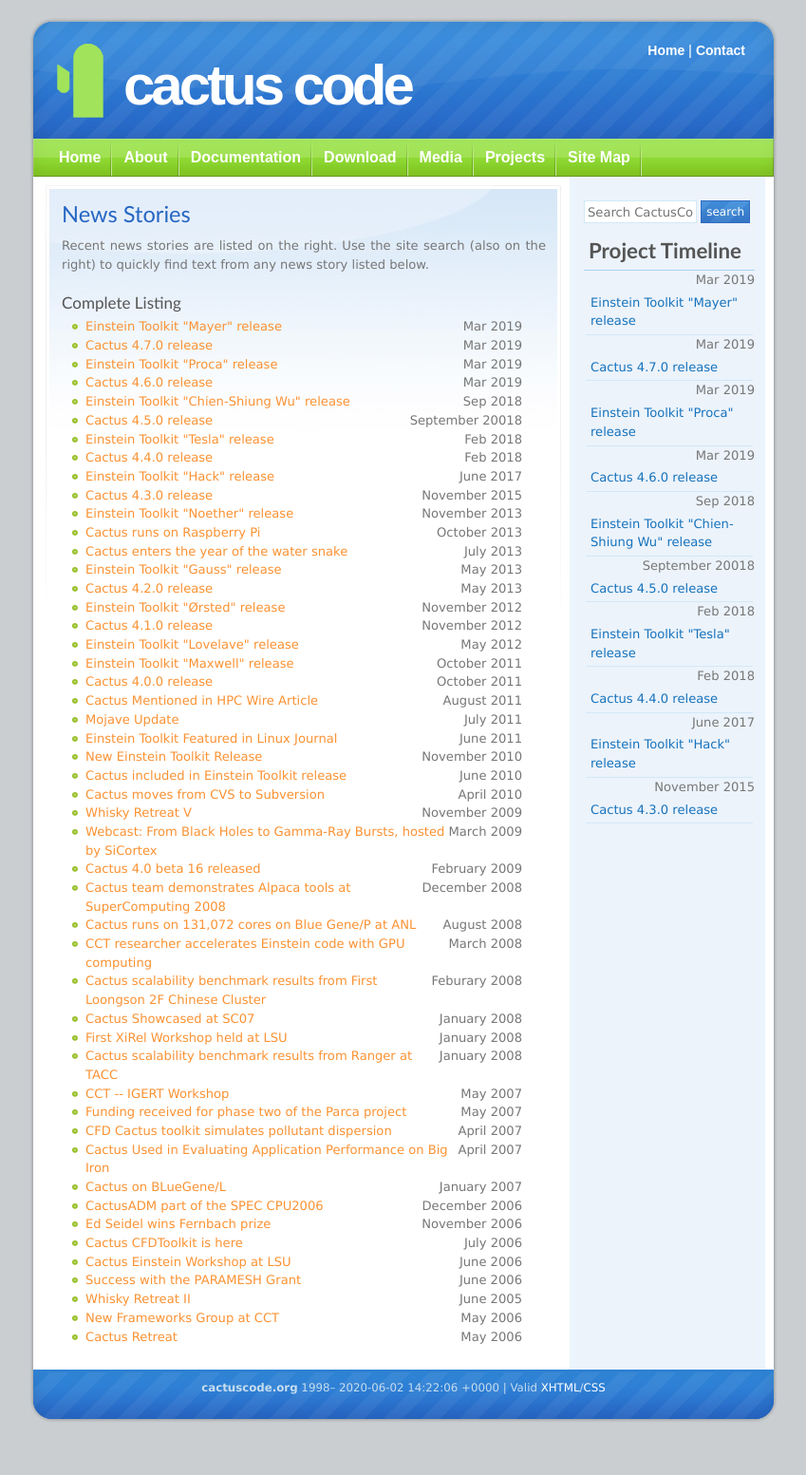
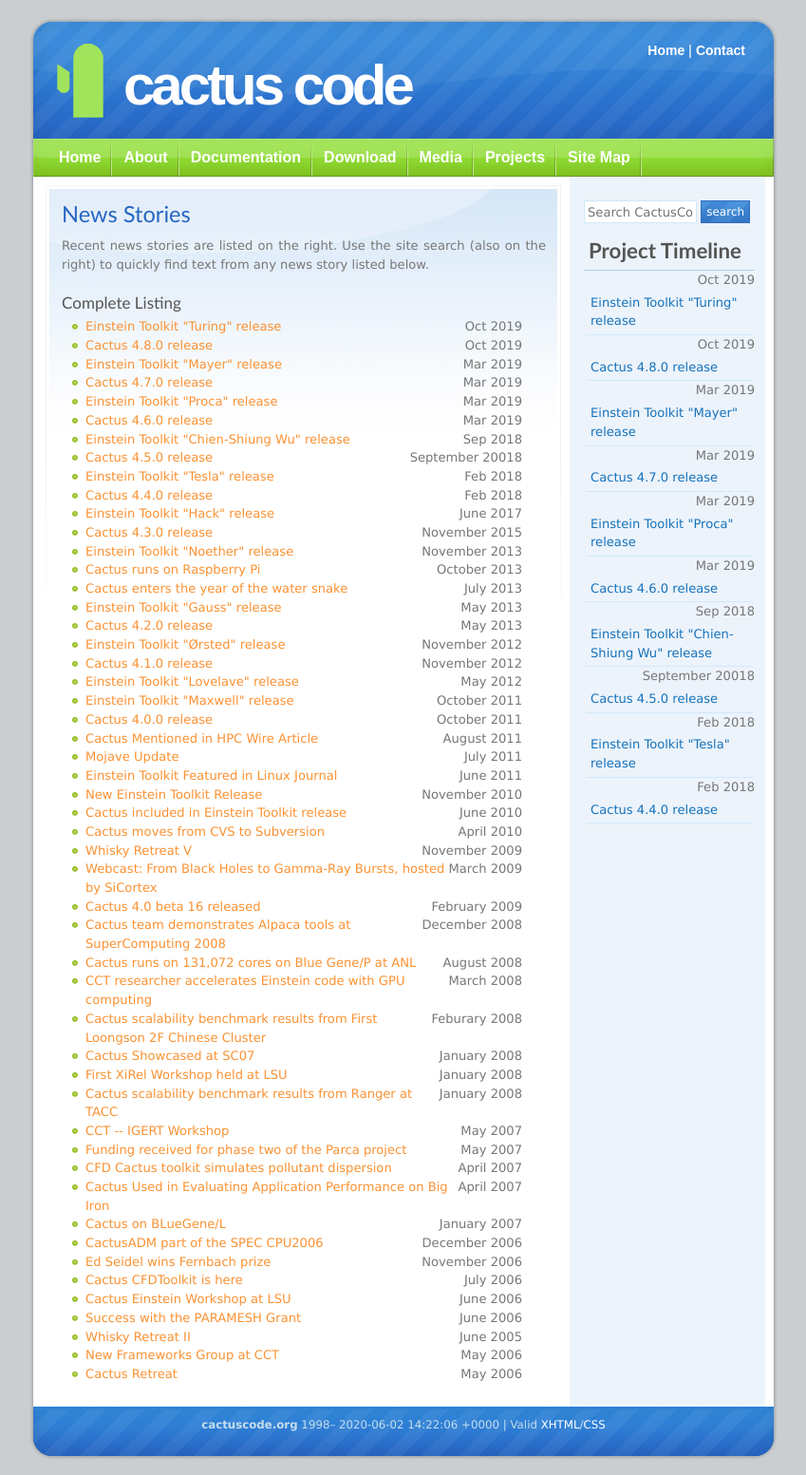
Before and after one commit to EinsteinToolkit/www.cactuscode.org, a Jekyll site: the page built from media/news/index.md, in a window 1280 px wide. Shown: the whole page at 95% size, without its empty margins (215-1064 px from the left). Built offline with Jekyll 4.4.1, drawn with Linux system fonts in a browser that asks for light colours; comment, search, counter and statistics services are not loaded; before the commit the page ends 1514 px from its top, so only the background shows below that.

Commit message:
Update the news feed.

```diff
--- a/_data/news.yml
+++ b/_data/news.yml
@@ -1,3 +1,9 @@
+- date: "Oct 2019"
+  link: "ET_2020_05/index.html"
+  title: 'Einstein Toolkit "Turing" release'
+- date: "Oct 2019"
+  link: "cactus_4.8.0/index.html"
+  title: "Cactus 4.8.0 release"
 - date: "Mar 2019"
   link: "ET_2019_03/index.html"
   title: 'Einstein Toolkit "Mayer" release'
```
